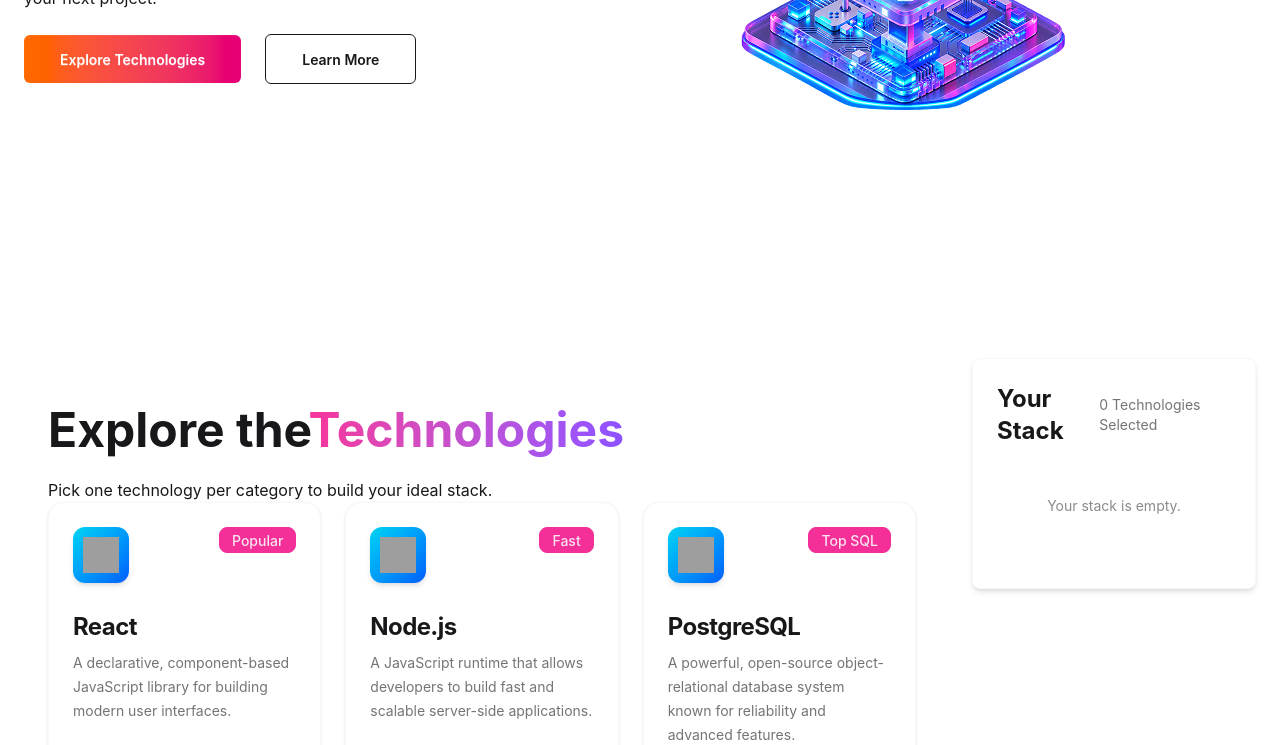
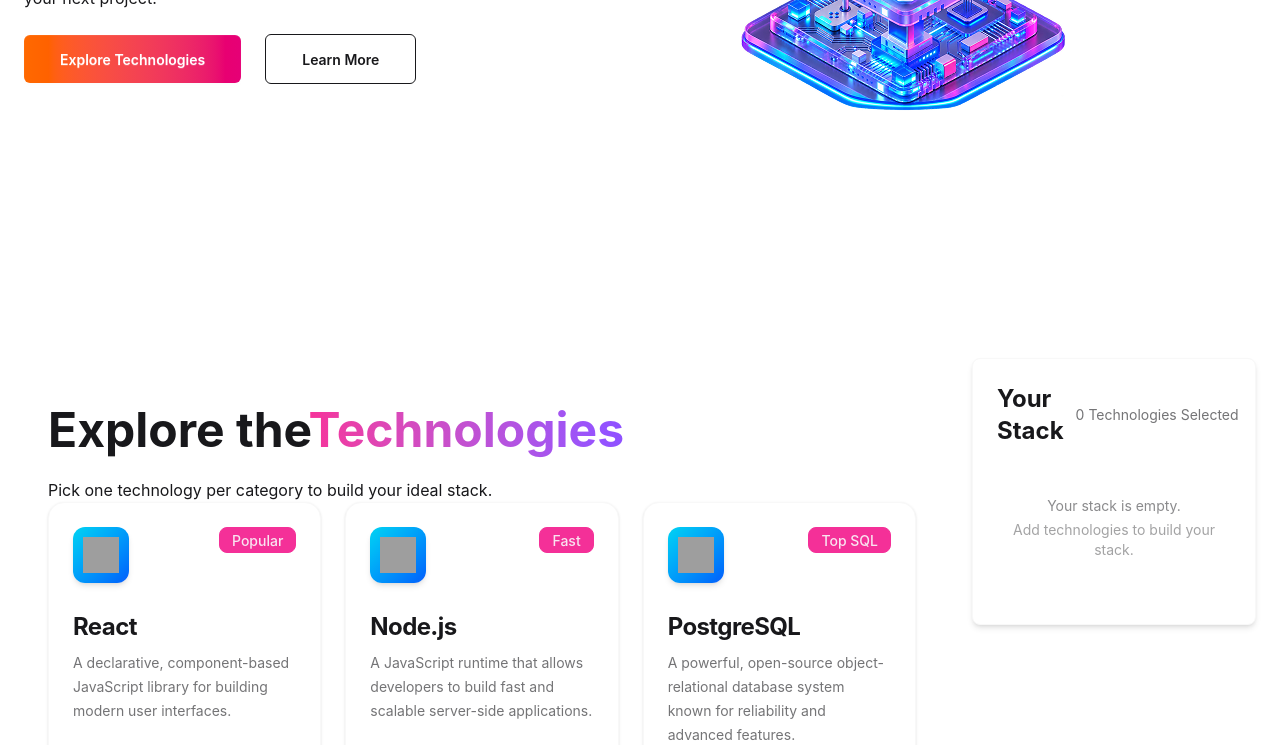
Before and after one commit to rifat-17/A05-DevStack-Project, a React (Vite) app: page / in a window 1280 px wide. Shown: the part 481-1226 px from the top of the page. Built offline with nearby package versions, Linux system fonts and the light colour scheme; grey boxes are pictures that could not be loaded.

Commit message:
added toast

```diff
--- a/src/App.tsx
+++ b/src/App.tsx
@@ -1,85 +1,132 @@
-
 
 import { useEffect, useState } from "react";
-import HeroBanner from "./Components/HeroBanner"
-import Nav from "./Components/Nav"
+import HeroBanner from "./Components/HeroBanner";
+import Nav from "./Components/Nav";
 import TechnologySection from "./Components/TechnologySection";
 import type { ITechnology } from "./Components/types/technologies";
 import YourStack from "./Components/YourStack";
 import { toast } from "react-toastify";
 import Footer from "./Components/Footer";
 
-
 const dataFetch = async (): Promise<ITechnology[]> => {
   const res = await fetch("/data.json");
   const data = await res.json();
+
   return data;
 };
 
 function App() {
-
+  // Technologies loading state
   const [loading, setLoading] = useState(true);
 
+  // Technologies data
   const [technologies, setTechnologies] = useState<ITechnology[]>([]);
+
+  // Selected technologies
+  const [selectedTechnologies, setselectedTechnologies] = useState<
+    ITechnology[]
+  >([]);
+
+  // Fetch technologies
   useEffect(() => {
     dataFetch().then((data) => {
-      setTechnologies(data)
+      setTechnologies(data);
       setLoading(false);
-        ;
     });
   }, []);
 
-  const [selectedTechnologies, setselectedTechnologies] = useState<ITechnology[]>([]);
+  // Add technology to stack
+  const handleAddToStack = (technology: ITechnology) => {
+    const alreadyAdded = selectedTechnologies.some(
+      (item) => item.id === technology.id
+    );
 
-  const handleAddToStack = (technology: ITechnology) => {
-    const alreadyAdded = selectedTechnologies.some((item) => item.id === technology.id);
-
+    // Duplicate technology
     if (alreadyAdded) {
       toast.error("This technology is already in your stack!");
       return;
     }
+
+    // Add technology
     setselectedTechnologies((prev) => [
       ...prev,
       technology,
     ]);
+
+    // Success message
+    toast.success(`${technology.name} added to your stack!`);
   };
 
+  // Remove one technology
   const handleRemoveFromStack = (id: string) => {
-    setselectedTechnologies((prev) => prev.filter((technology) => technology.id !== id))
-  }
+    // Find the technology before removing it
+    const technology = selectedTechnologies.find(
+      (item) => item.id === id
+    );
 
-  const handleRemoveAll = () => {
-    setselectedTechnologies([])
+    // Remove technology
+    setselectedTechnologies((prev) =>
+      prev.filter((technology) => technology.id !== id)
+    );
+
+    // Success message
+    if (technology) {
+      toast.info(`${technology.name} removed from your stack!`);
+    }
   };
 
+  // Remove all technologies
+  const handleRemoveAll = () => {
+    // Remove all
+    setselectedTechnologies([]);
+
+    // Success message
+    toast.success("All technologies removed from your stack!");
+  };
 
   return (
     <>
       <Nav />
+
       <HeroBanner />
 
-        <div className="max-w-7xl mx-auto px-6 py-12">
-          <div className="grid grid-cols-1 lg:grid-cols-4 gap-8 ">
-            {/* cards */}
-            <div className="lg:col-span-3">
-              <TechnologySection technologies={technologies}
+      <main className="max-w-7xl mx-auto px-6 py-12">
+
+        {loading ? (
+          // Loading State
+          <div className="flex justify-center items-center min-h-64">
+            <span className="loading loading-spinner loading-lg"></span>
+          </div>
+        ) : (
+          // Main Content
+          <div className="grid grid-cols-1 lg:grid-cols-4 gap-8">
+
+            {/* Technology Cards */}
+            <section className="lg:col-span-3">
+              <TechnologySection
+                technologies={technologies}
                 onAddToStack={handleAddToStack}
-                selectedTechnologies={selectedTechnologies} />
-            </div>
-            {/* your stack */}
-            <div className="lg:col-span-1">
+                selectedTechnologies={selectedTechnologies}
+              />
+            </section>
+
+            {/* Your Stack */}
+            <aside className="lg:col-span-1">
               <YourStack
                 selectedTechnologies={selectedTechnologies}
                 onRemove={handleRemoveFromStack}
-                onRemoveAll={handleRemoveAll} />
-            </div>
+                onRemoveAll={handleRemoveAll}
+              />
+            </aside>
+
           </div>
-        </div>
-      <Footer/>
+        )}
 
+      </main>
 
+      <Footer />
     </>
-  )
+  );
 }
 
-export default App
+export default App;
--- a/src/Components/HeroBanner.tsx
+++ b/src/Components/HeroBanner.tsx
@@ -1,4 +1,4 @@
-import React from 'react';
+
 import BannerImage from "../assets/banner-stack.png"
 
 const HeroBanner = () => {
--- a/src/Components/StackItem.tsx
+++ b/src/Components/StackItem.tsx
@@ -1,4 +1,4 @@
-import React from 'react';
+
 import type { ITechnology } from './types/technologies';
 import { RxCross2 } from 'react-icons/rx';
 
--- a/src/Components/TechnologyCard.tsx
+++ b/src/Components/TechnologyCard.tsx
@@ -1,4 +1,4 @@
-import React from "react";
+
 import { FaStar } from "react-icons/fa";
 import type { ITechnology } from "./types/technologies";
 
--- a/src/Components/TechnologyList.tsx
+++ b/src/Components/TechnologyList.tsx
@@ -1,4 +1,3 @@
-import React from 'react';
 
 
 const TechnologyList = () => {
--- a/src/Components/TechnologySection.tsx
+++ b/src/Components/TechnologySection.tsx
@@ -1,4 +1,4 @@
-import React from 'react';
+
 import type { ITechnology } from './types/technologies';
 import TechnologyCard from './TechnologyCard';
 
--- a/src/Components/YourStack.tsx
+++ b/src/Components/YourStack.tsx
@@ -1,6 +1,6 @@
-import React from 'react';
-import type { ITechnology } from './types/technologies';
-import StackItem from './StackItem';
+
+import type { ITechnology } from "./types/technologies";
+import StackItem from "./StackItem";
 
 interface YourStackProps {
     selectedTechnologies: ITechnology[];
@@ -8,39 +8,46 @@
     onRemoveAll: () => void;
 }
 
-const YourStack = ({ selectedTechnologies, onRemove, onRemoveAll }: YourStackProps) => {
-
-
-
+const YourStack = ({
+    selectedTechnologies,
+    onRemove,
+    onRemoveAll,
+}: YourStackProps) => {
     return (
-        <div className="card bg-base-100 shadow-md border border-base-200">
-
+        <div className="card bg-base-100 border border-base-200 shadow-md">
             <div className="card-body">
 
-                {/* Heading */}
-                <div className="flex justify-between items-center">
-
+                {/* Header */}
+                <div className="flex justify-between items-center gap-3">
                     <h2 className="text-2xl font-bold">
                         Your Stack
                     </h2>
 
-                    <p className="text-sm text-base-content/60">
+                    <p className="text-sm text-base-content/60 whitespace-nowrap">
                         {selectedTechnologies.length}{" "}
-                        {selectedTechnologies.length === 1 ? "Technology" : "Technologies"}{" "}
+                        {selectedTechnologies.length === 1
+                            ? "Technology"
+                            : "Technologies"}{" "}
                         Selected
                     </p>
-
                 </div>
 
-                {/* Empty Message */}
+                {/* Empty State */}
                 {selectedTechnologies.length === 0 && (
-                    <p className="text-base-content/50 text-center py-10">
+                    <div className="py-10 text-center">
+                        <p className="text-base-content/50">
                             Your stack is empty.
                         </p>
+
+                        <p className="text-sm text-base-content/40 mt-1">
+                            Add technologies to build your stack.
+                        </p>
+                    </div>
                 )}
+
                 {/* Stack Items */}
-                <div className="space-y-3">
-
+                {selectedTechnologies.length > 0 && (
+                    <div className="space-y-3 mt-4">
                         {selectedTechnologies.map((technology) => (
                             <StackItem
                                 key={technology.id}
@@ -48,8 +55,8 @@
                                 onRemove={onRemove}
                             />
                         ))}
-
                     </div>
+                )}
 
                 {/* Remove All */}
                 {selectedTechnologies.length > 0 && (
@@ -60,8 +67,8 @@
                         Remove All
                     </button>
                 )}
+
             </div>
-
         </div>
     );
 };
```
Lines whose indentation alone changed are shown as unchanged.
